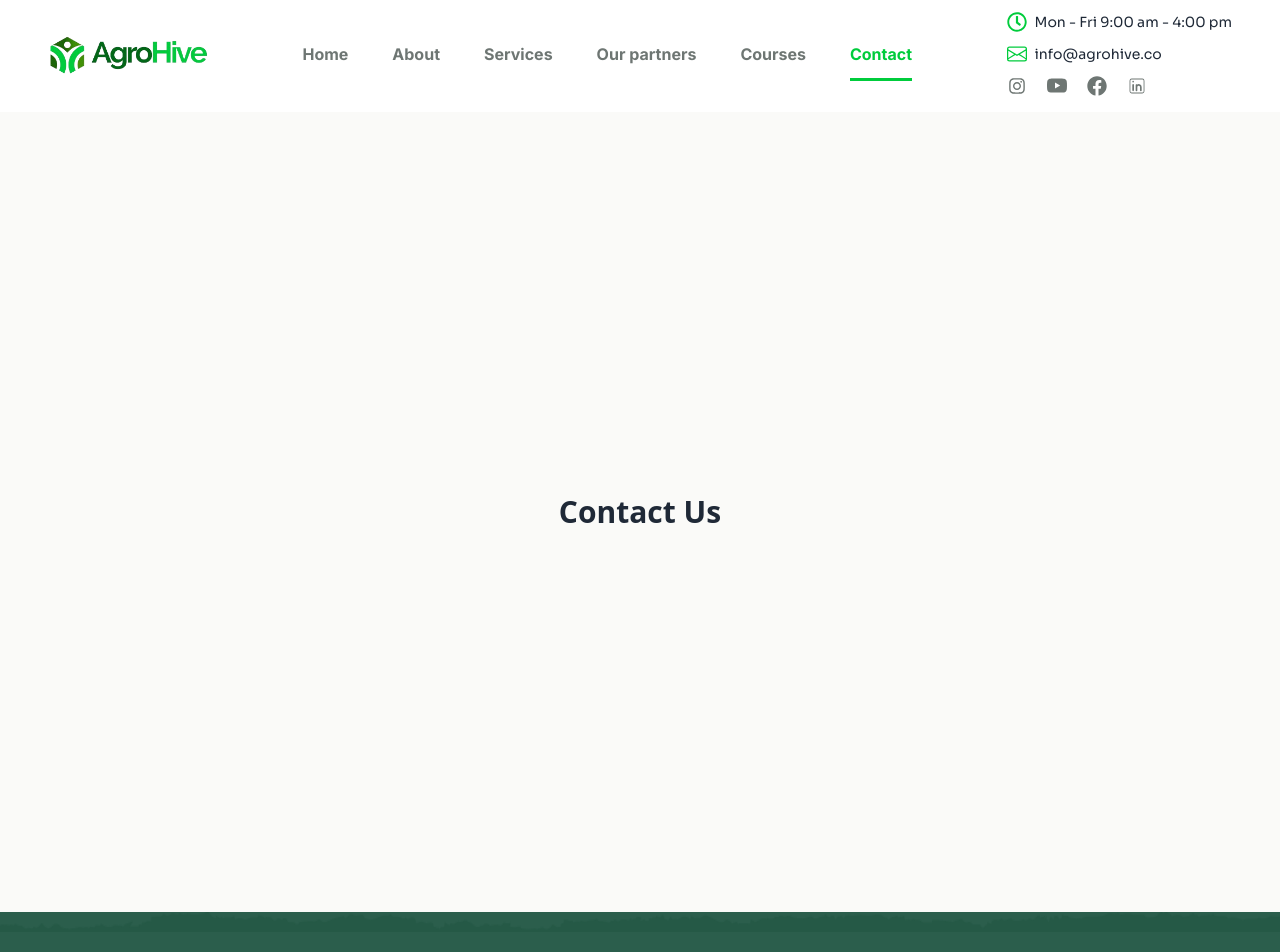
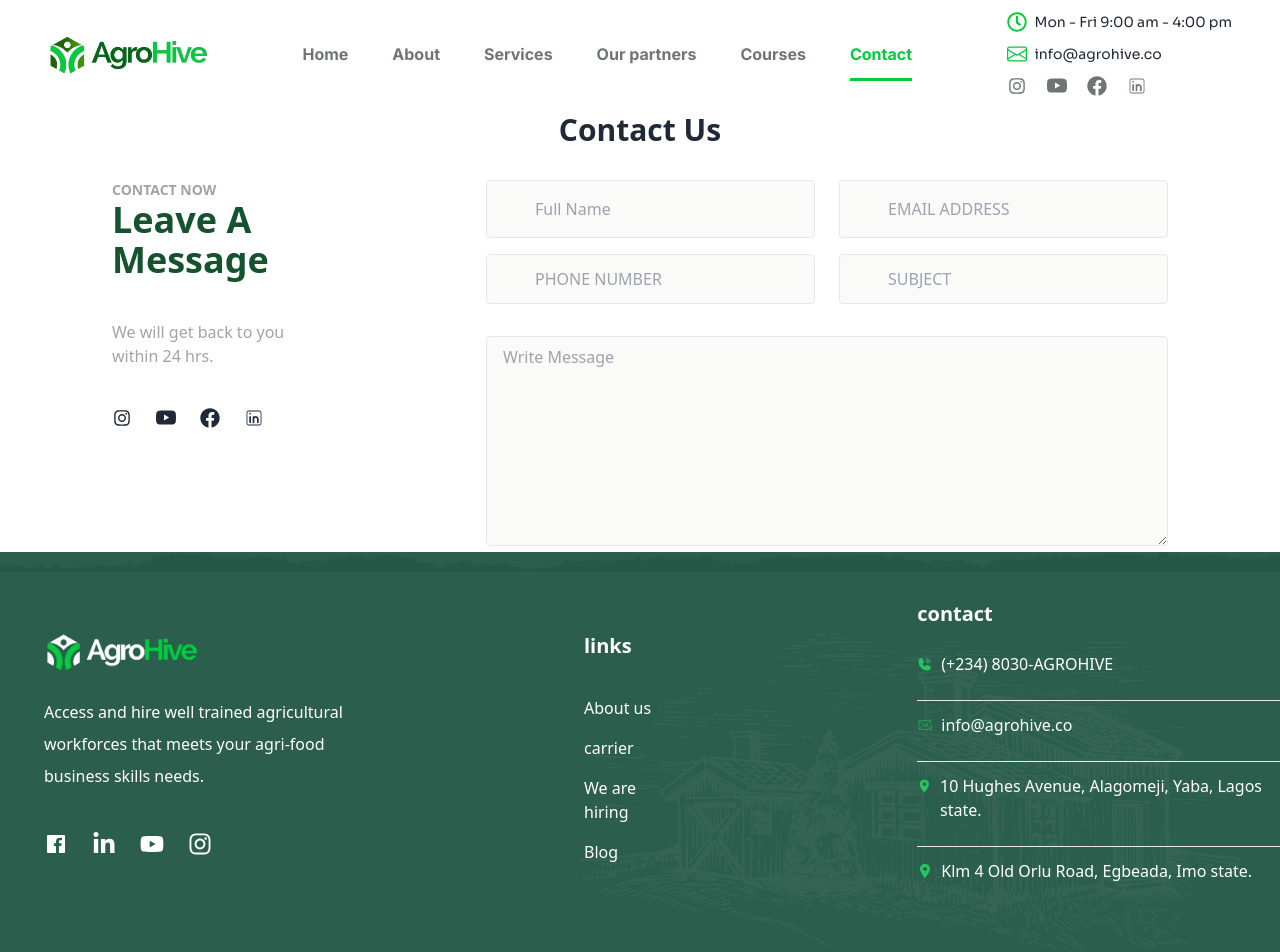
Before and after one commit to Tolexy95/agrolearn, a React (Vite) app: page /contact in a window 1280 px wide. Shown: the top 952 px of the page. Built offline with nearby package versions, Linux system fonts and the light colour scheme.

Commit message:
contact on progress

```diff
--- a/src/component/LandingPage/Footer.jsx
+++ b/src/component/LandingPage/Footer.jsx
@@ -44,7 +44,7 @@ const Footer = () => {
               <p className="mb-6">Blog </p>
             </div>
           </div>
-          <div className="mt-8  text-white">
+          <div className="text-white">
             <h1 className="mb-6  text-xl font-bold">contact</h1>
 
             <div className="flex gap-2 group">
@@ -79,7 +79,7 @@ const Footer = () => {
           </div>
         </div>
 
-        <div className="h-56 flex justify-end relative">
+        <div className="h-24 flex justify-end relative">
           <div className=" inset-0 opacity-60 relative "></div>
           <img
             src={agroImg}
@@ -90,10 +90,10 @@ const Footer = () => {
 
         <div className="flex flex-row justify-between relative text-white">
           <div className="">
-            <p className="ml-6 mt-4 mb-10">AgroHive ©2024</p>
+            <p className="ml-6">AgroHive ©2024</p>
           </div>
           <div>
-            <p className="mr-6 mt-4 mb-10">
+            <p className="mr-6">
               Terms & Conditions / Privacy Policy
             </p>
           </div>
--- a/src/pages/Contact.jsx
+++ b/src/pages/Contact.jsx
@@ -1,10 +1,55 @@
-import React from 'react';
-
+import React from "react";
+import { NavLink } from "react-router-dom";
+import { AiOutlineInstagram } from "react-icons/ai";
+import { FaFacebook } from "react-icons/fa";
+import { BsYoutube } from "react-icons/bs";
+import { CiLinkedin } from "react-icons/ci";
 const ContactPage = () => {
   return (
-    <div className="mt-28 bg-[#f6f5f283]">
-    <h1 className="text-3xl font-bold flex items-center justify-center h-screen">Contact Us</h1>
-  </div>
+    <div className="mt-28 mx-28">
+      <h1 className="text-3xl font-bold flex items-center justify-center">
+        Contact Us
+      </h1>
+
+      <div className="flex mt-8 gap-40">
+        <div>
+          <p className="text-sm text-[#9ea5a2] font-bold">CONTACT NOW </p>
+          <h1 className="text-4xl text-green-900 font-bold">Leave A Message</h1>
+          <p className="mt-10 text-[#9ea5a2]">We will get back to you within 24 hrs.</p>
+          <div className="flex space-x-6 mt-10 ">
+
+          <NavLink to="https://www.instagram.com/agro_hive/">
+      <AiOutlineInstagram className=" w-5 h-5  hover:text-[#00cc3c]" />
+    </NavLink>
+    <NavLink to="https://www.youtube.com/channel/UCCH8--Svxf2TO7TLDWdP3Kg">
+      <BsYoutube className="w-5 h-5  hover:text-[#00cc3c]" />
+    </NavLink>
+    <NavLink to="https://www.facebook.com/agrohive?_rdc=1&_rdr">
+      <FaFacebook className="w-5 h-5  hover:text-[#00cc3c]" />
+    </NavLink>
+    <NavLink to="https://www.linkedin.com/company/agrohive/">
+      <CiLinkedin className="w-5 h-5  hover:text-[#00cc3c]" />
+    </NavLink>
+            </div>
+        </div>
+
+        <div className="">
+          <div className="flex gap-6">
+          <input class=" border rounded px-12 py-4 focus:outline-none bg-[#f6f5f283]" type="text" placeholder="Full Name" />
+
+            <input  class=" border rounded px-12 py-4 focus:outline-none bg-[#f6f5f283]"  type="email" placeholder="EMAIL ADDRESS" />
+          </div>
+          <div className="flex gap-6 mt-4">
+            <input  class=" border rounded px-12 py-3 focus:outline-none bg-[#f6f5f283]"  type="number" placeholder="PHONE NUMBER" />
+            <input  class=" border rounded px-12 py-3 focus:outline-none bg-[#f6f5f283]"  type="text" placeholder="SUBJECT" />
+          </div>
+
+          <div className="mt-8">
+            <textarea  class=" border rounded px-4 py-2 w-full focus:outline-none bg-[#f6f5f283]" placeholder="Write Message " name="" id="" cols="30" rows="8"></textarea>
+          </div>
+        </div>
+      </div>
+    </div>
   );
 };
 
--- a/src/pages/Services.jsx
+++ b/src/pages/Services.jsx
@@ -2,8 +2,8 @@ import React from 'react';
 
 const ServicesPage = () => {
   return (
-    <div className="mt-28 bg-[#f6f5f283]">
-    <h1 className="text-3xl font-bold flex items-center justify-center h-screen">Our Services</h1>
+    <div className="bg-[#f6f5f283] mt-28">
+    <h1 className="text-3xl font-bold ">Our Services</h1>
   </div>
   );
 };
```
